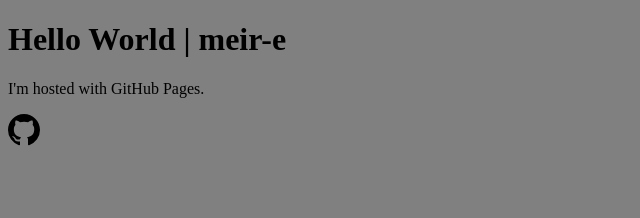
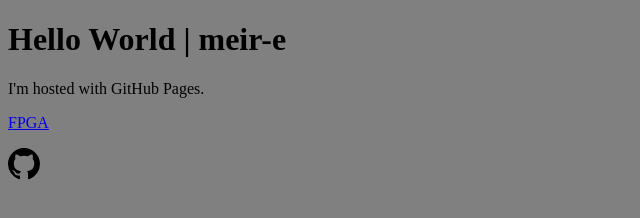
Before and after one commit to Meir-Tools/Meir-Tools.github.io, a plain HTML site: page index.html in a window 1280 px wide. Shown: the whole page, without its empty margins (0-640 px from the left). Drawn offline with Linux system fonts and the light colour scheme.

Commit message:
Update index.html

```diff
--- a/index.html
+++ b/index.html
@@ -6,6 +6,8 @@
   <body style="background-color:Gray;" >
     <h1>Hello World | meir-e</h1>
     <p>I'm hosted with GitHub Pages.</p>
+    <p><a href="https://en.wikipedia.org/wiki/Field-programmable_gate_array">FPGA</a></p>
+
     <svg height="32" aria-hidden="true" viewBox="0 0 16 16" version="1.1" width="32" data-view-component="true" class="octicon octicon-mark-github v-align-middle color-fg-default">
       <path d="M8 0c4.42 0 8 3.58 8 8a8.013 8.013 0 0 1-5.45 7.59c-.4.08-.55-.17-.55-.38 0-.27.01-1.13.01-2.2 0-.75-.25-1.23-.54-1.48 1.78-.2 3.65-.88 3.65-3.95 0-.88-.31-1.59-.82-2.15.08-.2.36-1.02-.08-2.12 0 0-.67-.22-2.2.82-.64-.18-1.32-.27-2-.27-.68 0-1.36.09-2 .27-1.53-1.03-2.2-.82-2.2-.82-.44 1.1-.16 1.92-.08 2.12-.51.56-.82 1.28-.82 2.15 0 3.06 1.86 3.75 3.64 3.95-.23.2-.44.55-.51 1.07-.46.21-1.61.55-2.33-.66-.15-.24-.6-.83-1.23-.82-.67.01-.27.38.01.53.34.19.73.9.82 1.13.16.45.68 1.31 2.69.94 0 .67.01 1.3.01 1.49 0 .21-.15.45-.55.38A7.995 7.995 0 0 1 0 8c0-4.42 3.58-8 8-8Z"></path>
     </svg>
```
